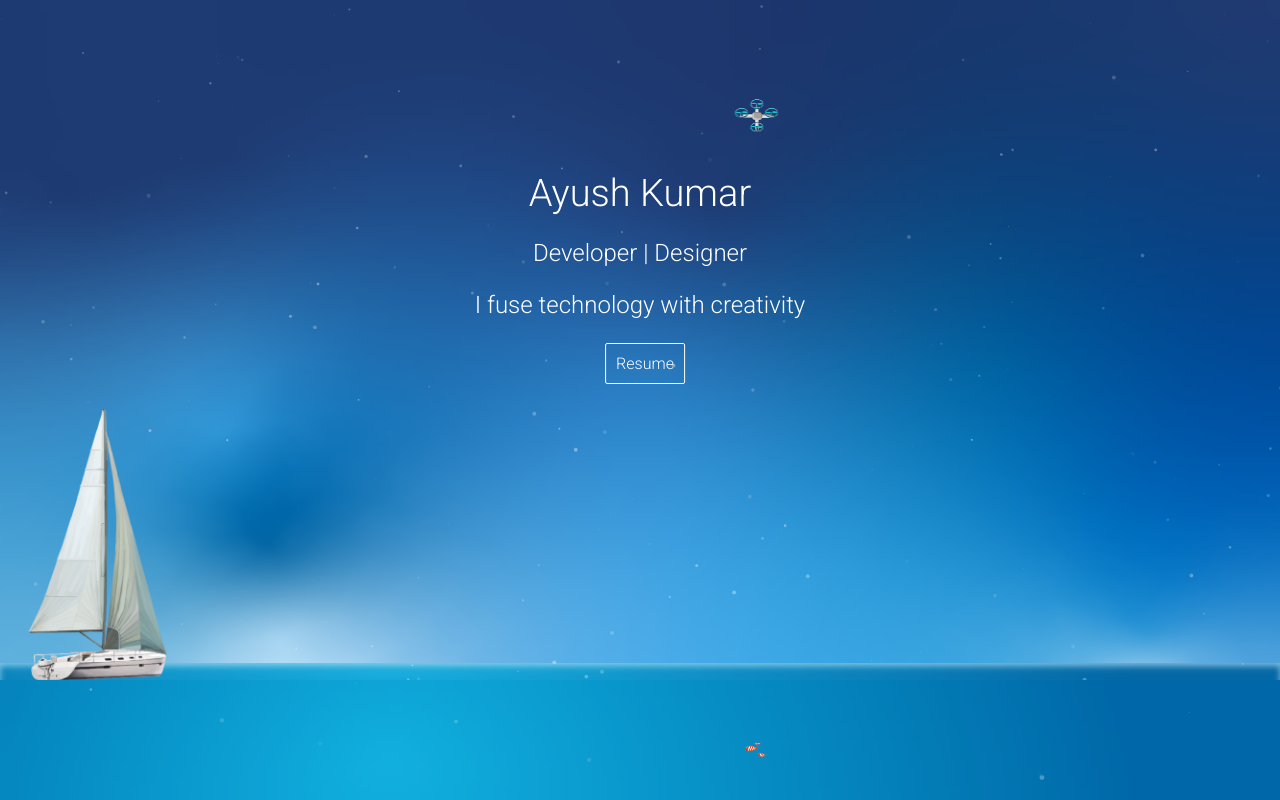
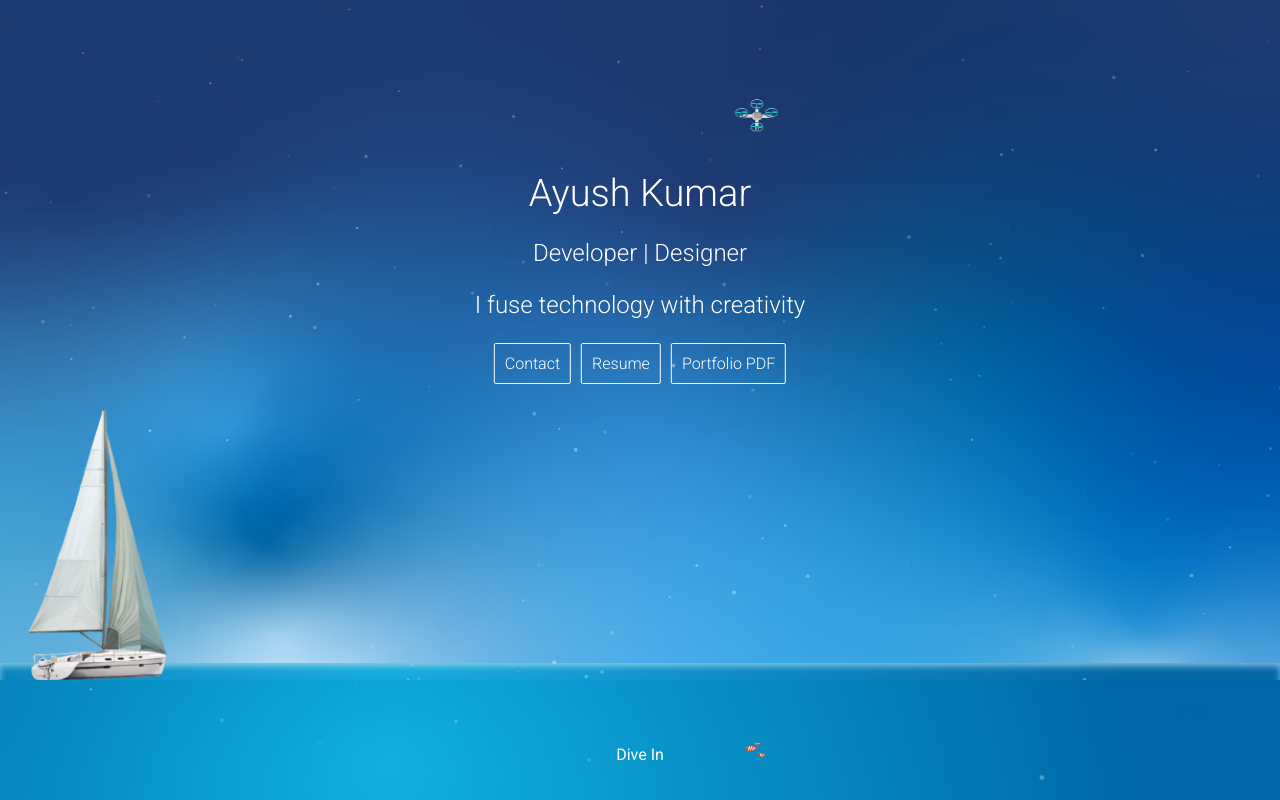
Before and after one commit to jkayushkumar/porttest, a plain HTML site: page index.html in a window 1280 px wide. Shown: the top 800 px of the page. Drawn offline with Linux system fonts and the light colour scheme.

Commit message:
function check

```diff
--- a/index.html
+++ b/index.html
@@ -28,9 +28,9 @@
                 <p class="head">I fuse technology with creativity</p>
                 <P class="intro noDisplay"></p>
                 <div class="quickLinks">
-                    <!-- <div id="contact" class="ripple">Contact</div> -->
+                    <div id="contact" class="ripple">Contact</div>
                     <div id="resume" class="ripple" onclick="window.open('https://drive.google.com/file/d/179brw9AwiB-KBloK-78VqzjPknQCs0ye/view?usp=sharing','_blank')">Resume</div>
-                    <!-- <div id="portfolio" class="ripple">Portfolio PDF</div> -->
+                    <div id="portfolio" class="ripple">Portfolio PDF</div>
                 </div>
             </div>
             <!-- <div id="go">Have a glance at my work ... just ‘Dive In’</div> -->
@@ -81,8 +81,8 @@
             </div>
         </div>
         <script src="js/rain.js"></script>
-        <!-- <div id="diveOut"onclick="diveOUT()" class="noDisplay">Dive Out</div>
-        <div id="diveIn"onclick="diveIN()">Dive In</div> -->
+        <div id="diveOut"onclick="diveOUT()" class="noDisplay">Dive Out</div>
+        <div id="diveIn"onclick="diveIN()">Dive In</div>
         <div id="sea">
             <div id="depth1" class="droplets1">
                 <div id="fishLV1" class="goldfish"></div>
```
